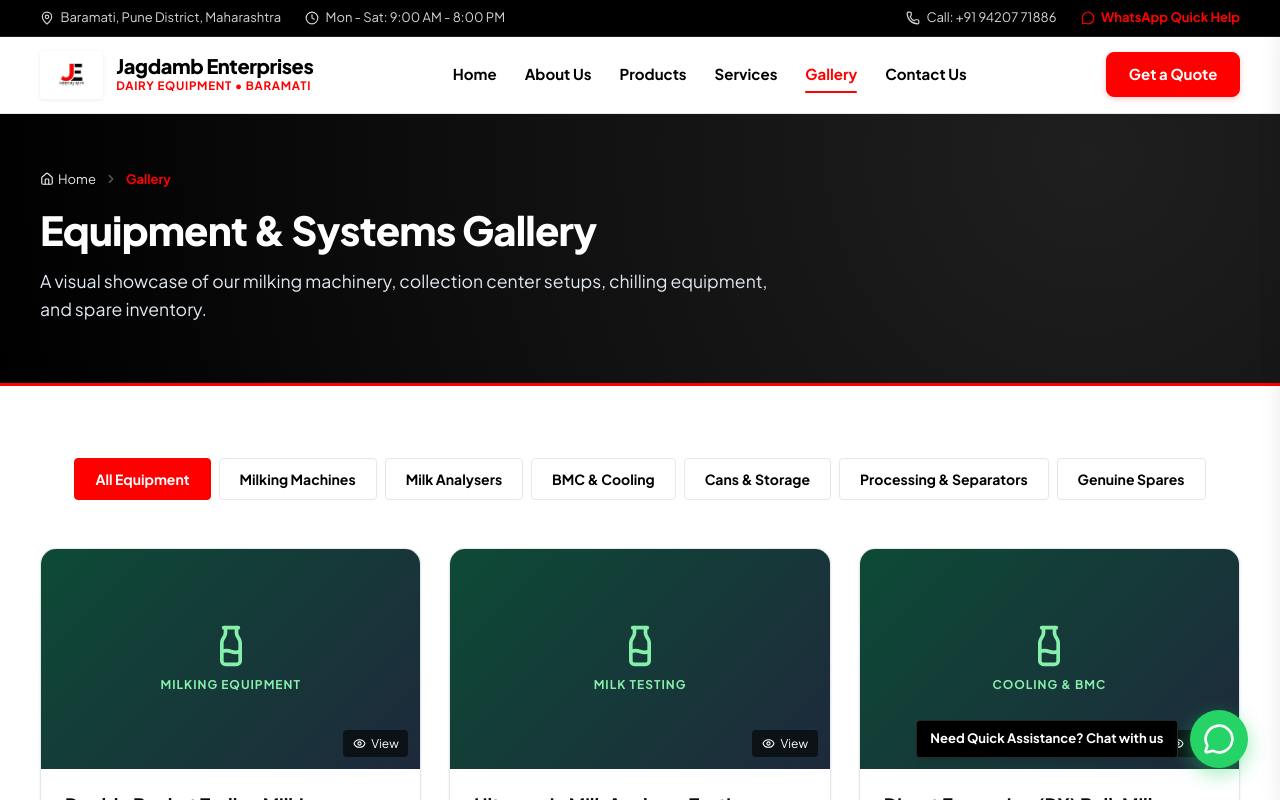
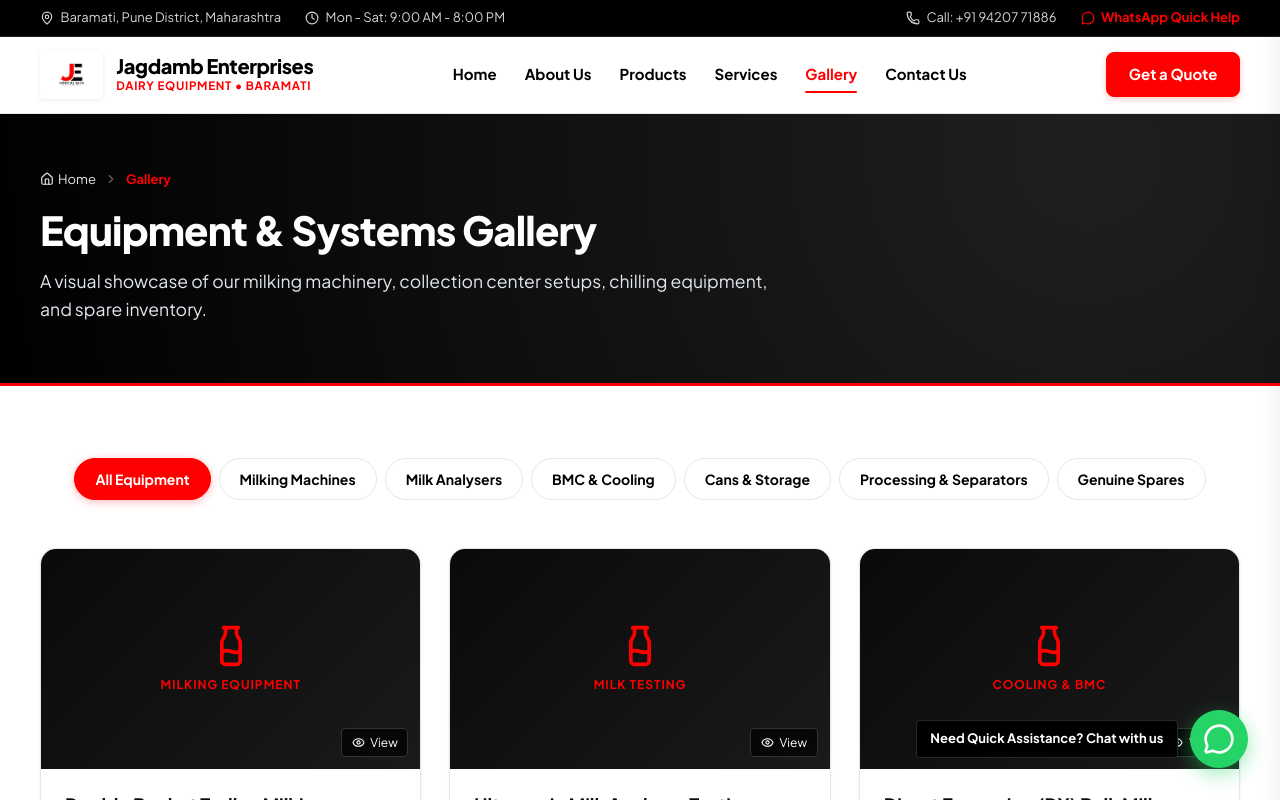
Before and after one commit to audu0132/Jagdamb, a React (Vite) app: page /gallery in a window 1280 px wide. Shown: the top 800 px of the page. Built offline with nearby package versions, Linux system fonts and the light colour scheme.

Commit message:
feat: add core stylesheet and pages for enquiry, gallery, product details, services, and product card component

```diff
--- a/src/components/ProductCard.jsx
+++ b/src/components/ProductCard.jsx
@@ -72,7 +72,7 @@ export default function ProductCard({ product }) {
             href={whatsappUrl}
             target="_blank"
             rel="noopener noreferrer"
-            className="btn btn-whatsapp btn-sm"
+            className="btn btn-primary btn-sm"
             aria-label={`Enquire on WhatsApp for ${product.name}`}
           >
             <MessageCircle size={15} />
--- a/src/index.css
+++ b/src/index.css
@@ -1506,3 +1506,85 @@ h1, h2, h3, h4, h5, h6 {
   background: var(--border);
   color: var(--brand-black);
 }
+
+/* ==========================================================================
+   CATALOG TOOLBAR & CATEGORY FILTER CHIPS
+   ========================================================================== */
+.catalog-toolbar {
+  display: flex;
+  flex-wrap: wrap;
+  justify-content: space-between;
+  align-items: center;
+  gap: 1.25rem;
+  background: var(--surface);
+  border: 1px solid var(--border);
+  border-radius: var(--radius-lg);
+  padding: 1.25rem 1.5rem;
+  margin-bottom: 1.75rem;
+  box-shadow: var(--shadow-xs);
+}
+
+.catalog-search-box {
+  position: relative;
+  flex: 1;
+  min-width: 260px;
+}
+
+.catalog-search-icon {
+  position: absolute;
+  left: 1rem;
+  top: 50%;
+  transform: translateY(-50%);
+  color: var(--text-muted);
+  pointer-events: none;
+}
+
+.catalog-search-input {
+  width: 100%;
+  padding: 0.75rem 2.5rem 0.75rem 2.75rem;
+  background: var(--bg-subtle);
+  border: 1px solid var(--border);
+  border-radius: var(--radius-md);
+  font-size: 0.9375rem;
+  color: var(--brand-black);
+  transition: all var(--transition-fast);
+}
+
+.catalog-search-input:focus {
+  outline: none;
+  background: #ffffff;
+  border-color: var(--brand-red);
+  box-shadow: 0 0 0 3px var(--brand-red-light);
+}
+
+.category-chips {
+  display: flex;
+  flex-wrap: wrap;
+  gap: 0.65rem;
+  align-items: center;
+}
+
+.category-chip {
+  padding: 0.55rem 1.1rem;
+  border-radius: var(--radius-full);
+  font-size: 0.875rem;
+  font-weight: 700;
+  border: 1px solid var(--border);
+  background: #ffffff;
+  color: var(--brand-black);
+  cursor: pointer;
+  transition: all var(--transition-fast);
+  white-space: nowrap;
+}
+
+.category-chip:hover {
+  border-color: var(--brand-black);
+  background: var(--bg-subtle);
+}
+
+.category-chip.active {
+  background: var(--brand-red);
+  color: #ffffff;
+  border-color: var(--brand-red);
+  box-shadow: 0 2px 8px rgba(254, 0, 0, 0.28);
+}
--- a/src/pages/EnquiryPage.jsx
+++ b/src/pages/EnquiryPage.jsx
@@ -76,8 +76,8 @@ export default function EnquiryPage() {
               </div>
 
               {/* Instant WhatsApp Alternative */}
-              <div style={{ background: "linear-gradient(135deg, #072C20 0%, #0D4A36 100%)", color: "#ffffff", borderRadius: "var(--radius-xl)", padding: "2rem" }}>
-                <div style={{ display: "flex", alignItems: "center", gap: "0.5rem", color: "#86EFAC", fontSize: "0.8125rem", fontWeight: 700, textTransform: "uppercase", marginBottom: "0.75rem" }}>
+              <div style={{ background: "radial-gradient(circle at 85% 15%, #1A1A1A 0%, #0D0D0D 60%, #000000 100%)", color: "#ffffff", borderRadius: "var(--radius-xl)", padding: "2rem", border: "1px solid #262626", borderTop: "4px solid var(--brand-red)", boxShadow: "var(--shadow-lg)" }}>
+                <div style={{ display: "flex", alignItems: "center", gap: "0.5rem", color: "var(--brand-red)", fontSize: "0.8125rem", fontWeight: 700, textTransform: "uppercase", marginBottom: "0.75rem" }}>
                   <MessageCircle size={18} />
                   <span>Prefer WhatsApp?</span>
                 </div>
--- a/src/pages/GalleryPage.jsx
+++ b/src/pages/GalleryPage.jsx
@@ -73,7 +73,7 @@ export default function GalleryPage() {
                 <div
                   style={{
                     height: "220px",
-                    background: "linear-gradient(135deg, #0d4a36 0%, #1e293b 100%)",
+                    background: "linear-gradient(135deg, #0A0A0A 0%, #1A1A1A 100%)",
                     display: "flex",
                     flexDirection: "column",
                     alignItems: "center",
@@ -83,11 +83,11 @@ export default function GalleryPage() {
                     padding: "1.5rem"
                   }}
                 >
-                  <Milk size={44} color="#86efac" />
-                  <span style={{ fontSize: "0.75rem", textTransform: "uppercase", letterSpacing: "1px", color: "#86efac", fontWeight: 700, marginTop: "0.5rem" }}>
+                  <Milk size={44} color="var(--brand-red)" />
+                  <span style={{ fontSize: "0.75rem", textTransform: "uppercase", letterSpacing: "1px", color: "var(--brand-red)", fontWeight: 700, marginTop: "0.5rem" }}>
                     {item.categoryLabel}
                   </span>
-                  <div style={{ position: "absolute", bottom: "0.75rem", right: "0.75rem", background: "rgba(0,0,0,0.6)", color: "#ffffff", padding: "0.3rem 0.6rem", borderRadius: "var(--radius-sm)", fontSize: "0.75rem", display: "flex", alignItems: "center", gap: "0.35rem" }}>
+                  <div style={{ position: "absolute", bottom: "0.75rem", right: "0.75rem", background: "rgba(0,0,0,0.7)", border: "1px solid #333", color: "#ffffff", padding: "0.3rem 0.6rem", borderRadius: "var(--radius-sm)", fontSize: "0.75rem", display: "flex", alignItems: "center", gap: "0.35rem" }}>
                     <Eye size={13} />
                     <span>View</span>
                   </div>
@@ -138,7 +138,8 @@ export default function GalleryPage() {
                 <div
                   style={{
                     height: "240px",
-                    background: "linear-gradient(135deg, #072C20 0%, #0D4A36 100%)",
+                    background: "linear-gradient(135deg, #0A0A0A 0%, #1A1A1A 100%)",
+                    border: "1px solid #262626",
                     borderRadius: "var(--radius-lg)",
                     display: "flex",
                     flexDirection: "column",
@@ -148,8 +149,8 @@ export default function GalleryPage() {
                     marginBottom: "1.5rem"
                   }}
                 >
-                  <Milk size={56} color="#86efac" />
-                  <span style={{ fontSize: "0.875rem", textTransform: "uppercase", letterSpacing: "1px", color: "#86efac", fontWeight: 700, marginTop: "0.75rem" }}>
+                  <Milk size={56} color="var(--brand-red)" />
+                  <span style={{ fontSize: "0.875rem", textTransform: "uppercase", letterSpacing: "1px", color: "var(--brand-red)", fontWeight: 700, marginTop: "0.75rem" }}>
                     {activeModalItem.categoryLabel}
                   </span>
                 </div>
--- a/src/pages/ProductDetailPage.jsx
+++ b/src/pages/ProductDetailPage.jsx
@@ -145,7 +145,7 @@ export default function ProductDetailPage() {
                     href={whatsappUrl}
                     target="_blank"
                     rel="noopener noreferrer"
-                    className="btn btn-whatsapp btn-lg"
+                    className="btn btn-primary btn-lg"
                     style={{ flex: 1, minWidth: "200px" }}
                   >
                     <MessageCircle size={20} />
--- a/src/pages/ServicesPage.jsx
+++ b/src/pages/ServicesPage.jsx
@@ -157,16 +157,16 @@ export default function ServicesPage() {
           </div>
 
           {/* Emergency Service Banner */}
-          <div style={{ background: "linear-gradient(135deg, #072C20 0%, #0D4A36 100%)", color: "#ffffff", borderRadius: "var(--radius-xl)", padding: "2.5rem", display: "flex", flexWrap: "wrap", justifyContent: "space-between", alignItems: "center", gap: "1.5rem" }}>
+          <div style={{ background: "radial-gradient(circle at 85% 15%, #1A1A1A 0%, #0D0D0D 60%, #000000 100%)", color: "#ffffff", borderRadius: "var(--radius-xl)", padding: "2.5rem", display: "flex", flexWrap: "wrap", justifyContent: "space-between", alignItems: "center", gap: "1.5rem", border: "1px solid #262626", borderTop: "4px solid var(--brand-red)", boxShadow: "var(--shadow-xl)" }}>
             <div style={{ maxWidth: "600px" }}>
-              <div style={{ display: "inline-flex", alignItems: "center", gap: "0.5rem", color: "#FCD34D", fontSize: "0.8125rem", fontWeight: 700, textTransform: "uppercase", marginBottom: "0.5rem" }}>
+              <div style={{ display: "inline-flex", alignItems: "center", gap: "0.5rem", color: "var(--brand-red)", fontSize: "0.8125rem", fontWeight: 700, textTransform: "uppercase", marginBottom: "0.5rem" }}>
                 <Clock size={16} />
                 <span>Urgent Breakdown Support</span>
               </div>
               <h3 style={{ fontSize: "1.5rem", fontWeight: 700, marginBottom: "0.5rem" }}>
                 Facing Milking Machine or Analyser Failure?
               </h3>
-              <p style={{ fontSize: "0.9375rem", color: "#E2E8F0", lineHeight: "1.55" }}>
+              <p style={{ fontSize: "0.9375rem", color: "#CBD5E1", lineHeight: "1.55" }}>
                 Don't let mechanical trouble disrupt your morning or evening collection shift. Call or message our Baramati helpline for rapid advice and parts dispatch.
               </p>
             </div>
```
